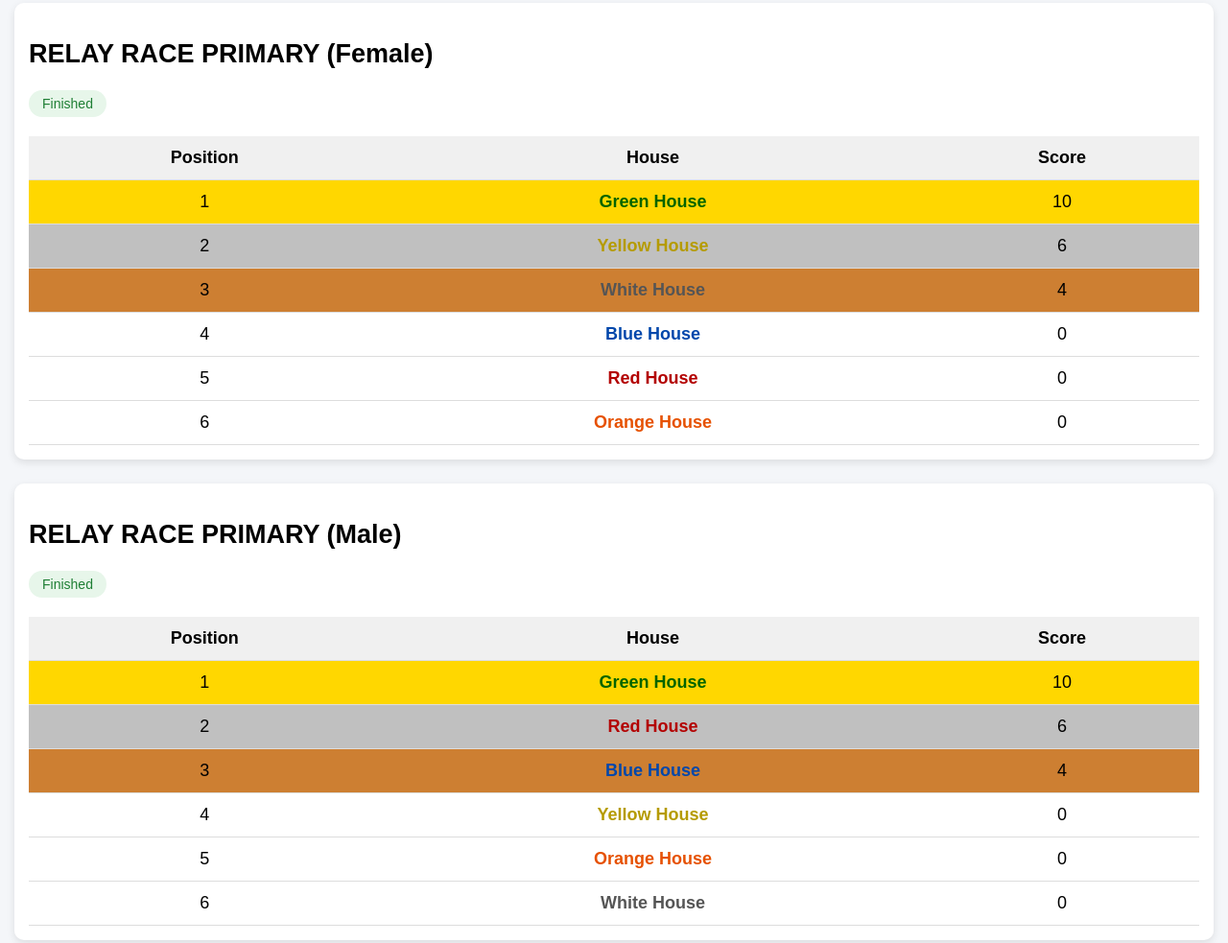
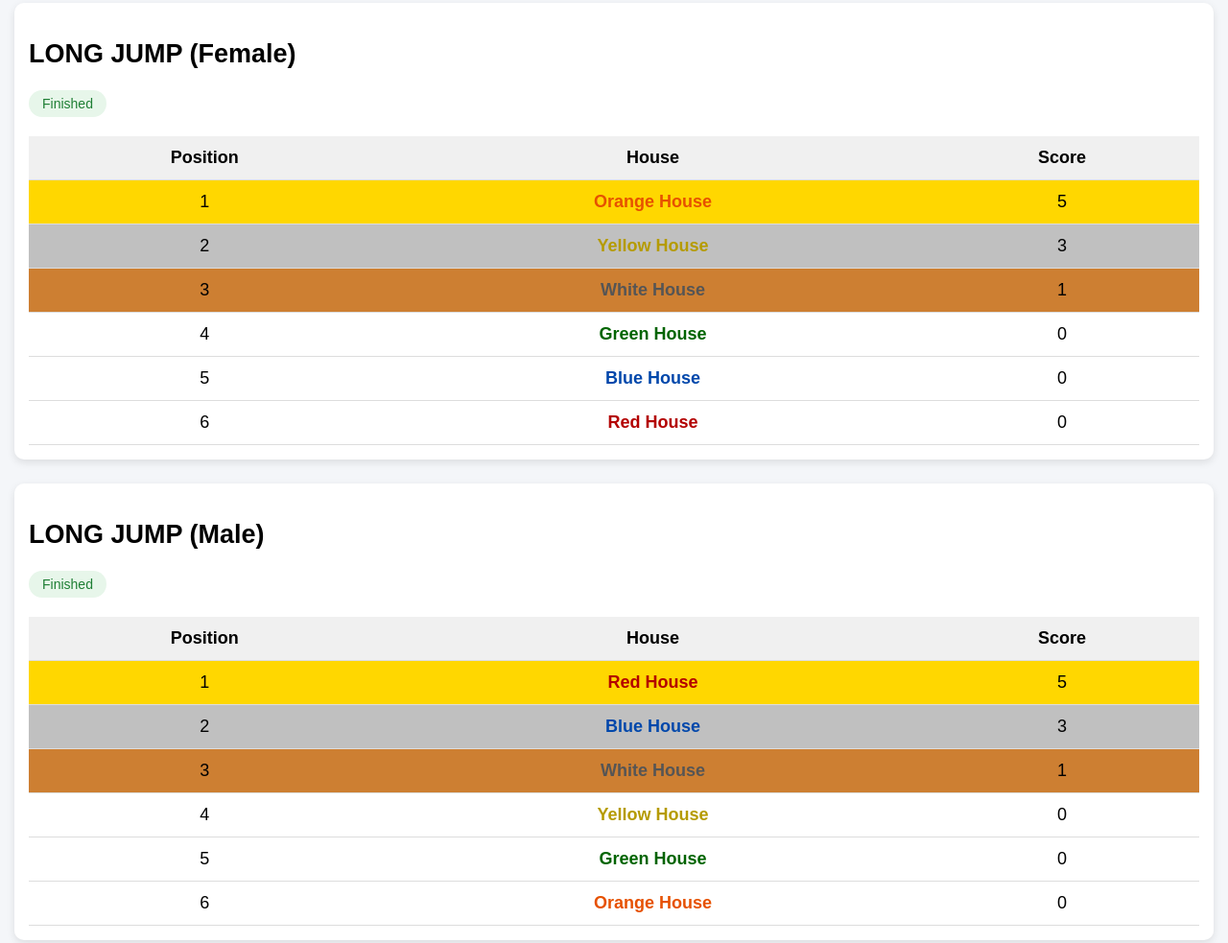
Before and after one commit to alexcodes-eng/Tbossport, a plain HTML site: page index.html in a window 1280 px wide. Shown: the part 551-1534 px from the top of the page at 96% size. Drawn offline with Linux system fonts and the light colour scheme.

Commit message:
Add long jump event cards for male and female

```diff
--- a/index.html
+++ b/index.html
@@ -59,6 +59,27 @@ body{font-size:16px;}
 <!-- ================= EVENTS ================= -->
 
 <!-- TEMPLATE EVENTS (EDIT POINTS ONLY) -->
+<div class="card event" data-points='{"yellow":3,"green":0,"blue":0,"red":0,"orange":5,"white":1}'>
+
+<h2>LONG JUMP (Female)</h2>
+<span class="status finished">Finished</span>
+<table></table>
+</div>
+
+
+
+
+<div class="card event" data-points='{"yellow":0,"green":0,"blue":3,"red":5,"orange":0,"white":1}'>
+
+<h2>LONG JUMP (Male)</h2>
+<span class="status finished">Finished</span>
+<table></table>
+</div>
+
+
+
+
+
 
 <div class="card event" data-points='{"yellow":6,"green":10,"blue":0,"red":0,"orange":0,"white":4}'>
 
```
